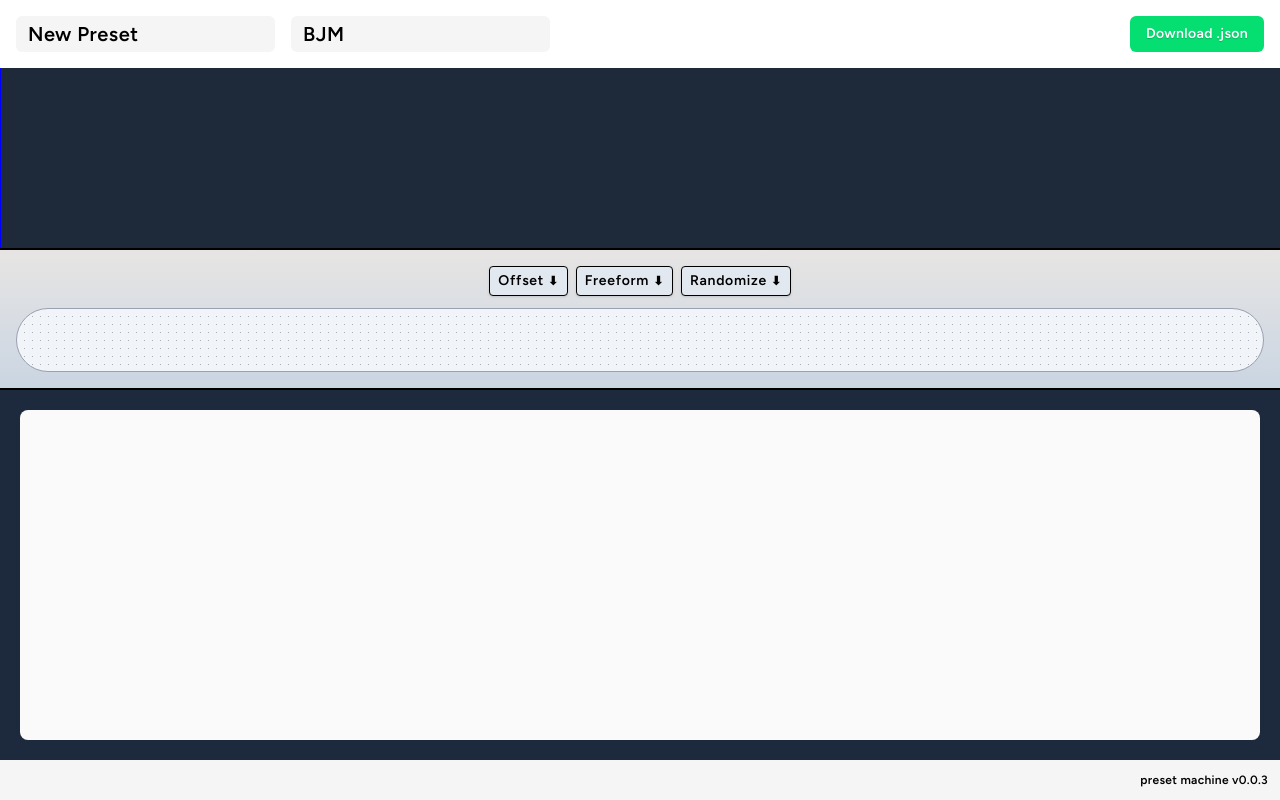
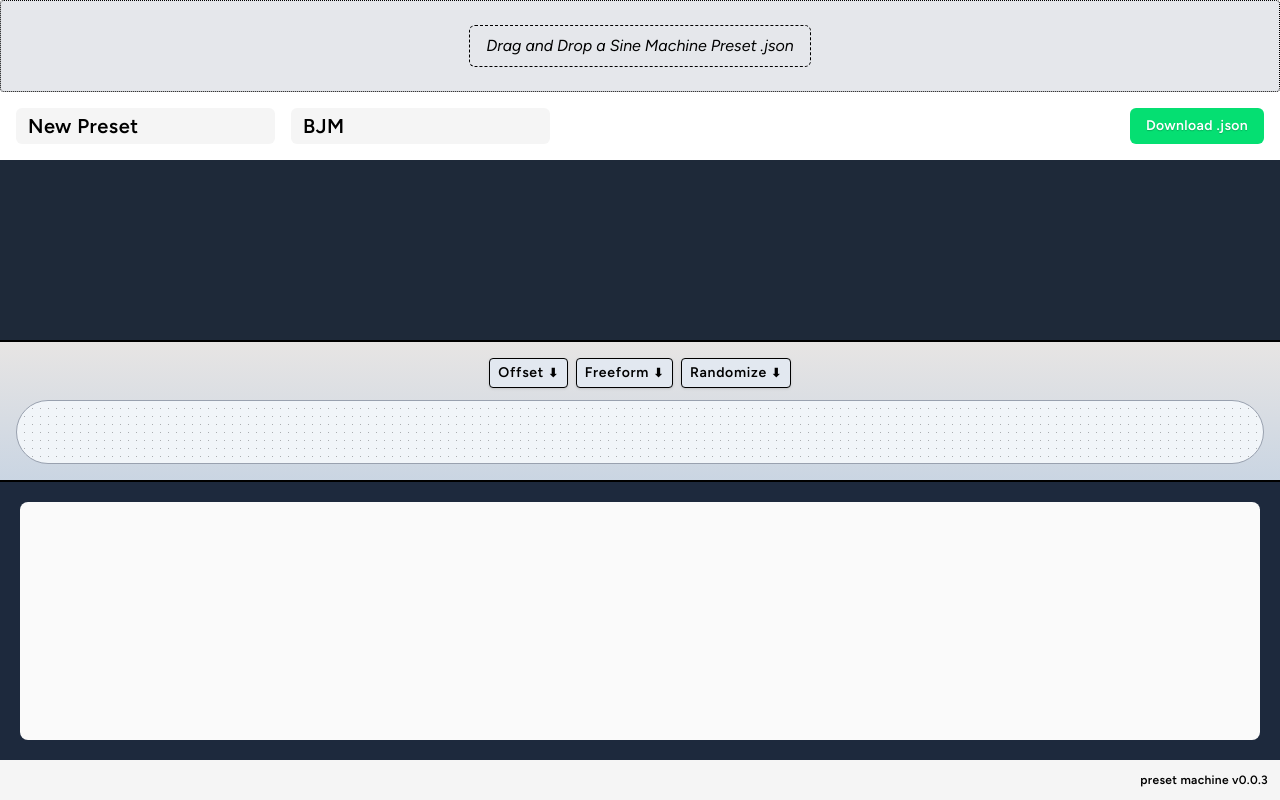
Before and after one commit to ofsound/preset-machine, a Vue app: page / in a window 1280 px wide. Built offline with nearby package versions, Linux system fonts and the light colour scheme.

Commit message:
Save and Import sorta working

```diff
--- a/src/App.vue
+++ b/src/App.vue
@@ -14,6 +14,7 @@ import MenuSystem from '@/components/MenuSystem.vue'
 import OffsetModule from '@/components/OffsetModule.vue'
 import FreeformModule from '@/components/FreeformModule.vue'
 import RandomizeModule from '@/components/RandomizeModule.vue'
+import JsonDrop from '@/components/JsonDrop.vue'
 
 const componentObjects: ComponentObject[] = [
   { component: OffsetModule, label: 'Offset' },
@@ -24,6 +25,7 @@ const componentObjects: ComponentObject[] = [
 
 <template>
   <div class="flex h-full w-full flex-col">
+    <JsonDrop />
     <AppHeader />
     <PageTwo />
     <MenuSystem :componentObjects="componentObjects" />
--- a/src/components/FreeformHarmonicRow.vue
+++ b/src/components/FreeformHarmonicRow.vue
@@ -119,7 +119,7 @@ const gridChildStyle = computed(() => {
     <div ref="resetElement" class="absolute -left-6 h-full w-6"></div>
     <div
       ref="gridElement"
-      class="border-box border-right-2 flex border border-gray-300"
+      class="border-box border-right-2 flex border border-gray-300 hover:brightness-110"
     >
       <div
         v-for="n in divisions"
--- a/src/components/FreeformModuleMenu.vue
+++ b/src/components/FreeformModuleMenu.vue
@@ -15,7 +15,7 @@ defineEmits(['menuButtonClicked'])
       v-for="(item, index) in envelopeSegments"
       :key="index"
       @click="$emit('menuButtonClicked', item)"
-      class="pointer-cursor rounded-sm border px-3 py-px text-sm font-semibold tracking-wide"
+      class="cursor-pointer rounded-sm border bg-sky-50 px-3 py-px text-sm font-semibold tracking-wide"
       :class="{
         'bg-slate-300': lastMenuButtonClickedLabel === item.label,
       }"
--- a/src/components/JsonDrop.vue
+++ b/src/components/JsonDrop.vue
@@ -1,4 +1,7 @@
 <script setup lang="ts">
+import { usePreset } from '@/composable/usePreset.ts'
+const { preset } = usePreset()
+
 const emit = defineEmits(['jsonLoaded'])
 
 const handleDrop = (event: DragEvent) => {
@@ -11,6 +14,7 @@ const handleDrop = (event: DragEvent) => {
           if (e.target) {
             if (typeof e.target.result === 'string') {
               emit('jsonLoaded', JSON.parse(e.target.result))
+              Object.assign(preset, JSON.parse(e.target.result))
             }
           }
         } catch (error) {
@@ -29,8 +33,10 @@ const handleDrop = (event: DragEvent) => {
   <div
     @dragover.prevent
     @drop.prevent="handleDrop"
-    class="flex h-full flex-col justify-center rounded-sm border border-dotted bg-gray-200 p-6 text-center italic"
+    class="flex flex-col justify-center rounded-sm border border-dotted bg-gray-200 p-6 text-center italic"
   >
-    <div>Drag and Drop a Sine Machine Preset .json</div>
+    <div class="mx-auto w-max rounded-md border border-dashed px-4 py-2">
+      Drag and Drop a Sine Machine Preset .json
+    </div>
   </div>
 </template>
--- a/src/components/JsonSave.vue
+++ b/src/components/JsonSave.vue
@@ -1,9 +1,9 @@
 <script setup lang="ts">
-import { useStore } from '@/stores/store'
-const store = useStore()
+import { usePreset } from '@/composable/usePreset.ts'
+const { preset } = usePreset()
 
 const downloadJson = () => {
-  const jsonString = JSON.stringify(store.preset, null, 2)
+  const jsonString = JSON.stringify(preset, null, 2)
 
   const blob = new Blob([jsonString], { type: 'application/json' })
 
@@ -11,7 +11,7 @@ const downloadJson = () => {
 
   const link = document.createElement('a')
   link.href = url
-  link.download = store.preset.name + '.json'
+  link.download = preset.name + '.json'
 
   document.body.appendChild(link)
   link.click()
--- a/src/components/PageTwoRow.vue
+++ b/src/components/PageTwoRow.vue
@@ -9,23 +9,23 @@ const props = defineProps<{
 }>()
 
 const offsetWidth = computed(() => {
-  return preset.offsets[props.index] * 100 + 'px'
+  return preset.offsets[props.index] * 0.5 + 'px'
 })
 
 const attackWidth = computed(() => {
-  return preset.attacks[props.index] * 100 + 'px'
+  return preset.attacks[props.index] * 0.5 + 'px'
 })
 
 const decayWidth = computed(() => {
-  return preset.decays[props.index] * 100 + 'px'
+  return preset.decays[props.index] * 0.5 + 'px'
 })
 
 const holdWidth = computed(() => {
-  return preset.holds[props.index] * 100 + 'px'
+  return preset.holds[props.index] * 0.5 + 'px'
 })
 
 const releaseWidth = computed(() => {
-  return preset.releases[props.index] * 100 + 'px'
+  return preset.releases[props.index] * 0.5 + 'px'
 })
 </script>
 
```
